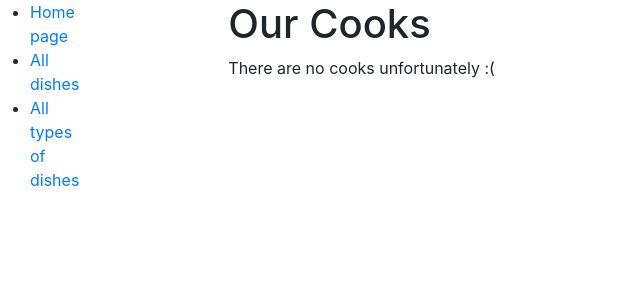
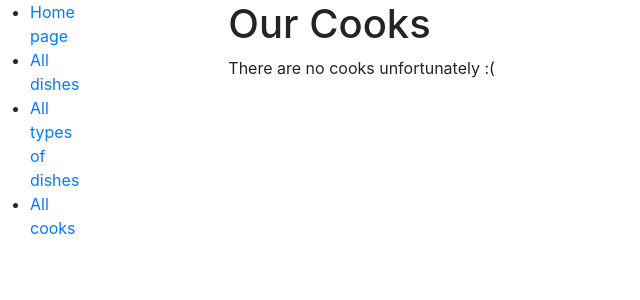
Before and after one commit to AndriiFn/restaurant-kitchen-service, a Django app: page /cooks/ in a window 1280 px wide. Shown: the top 300 px of the page, without its empty margins (0-640 px from the left). Run offline with Django 5.2, Linux system fonts and the light colour scheme; data that the repository does not hold is empty.

Commit message:
add cook-list link to sidebar

```diff
--- a/templates/includes/sidebar.html
+++ b/templates/includes/sidebar.html
@@ -11,5 +11,8 @@
     <li>
       <a href="{% url 'kitchen_services:dish-type-list' %}">All types of dishes</a>
     </li>
+    <li>
+      <a href="{% url 'kitchen_services:cook-list' %}">All cooks</a>
+    </li>
   </ul>
 {% endblock %}
```
